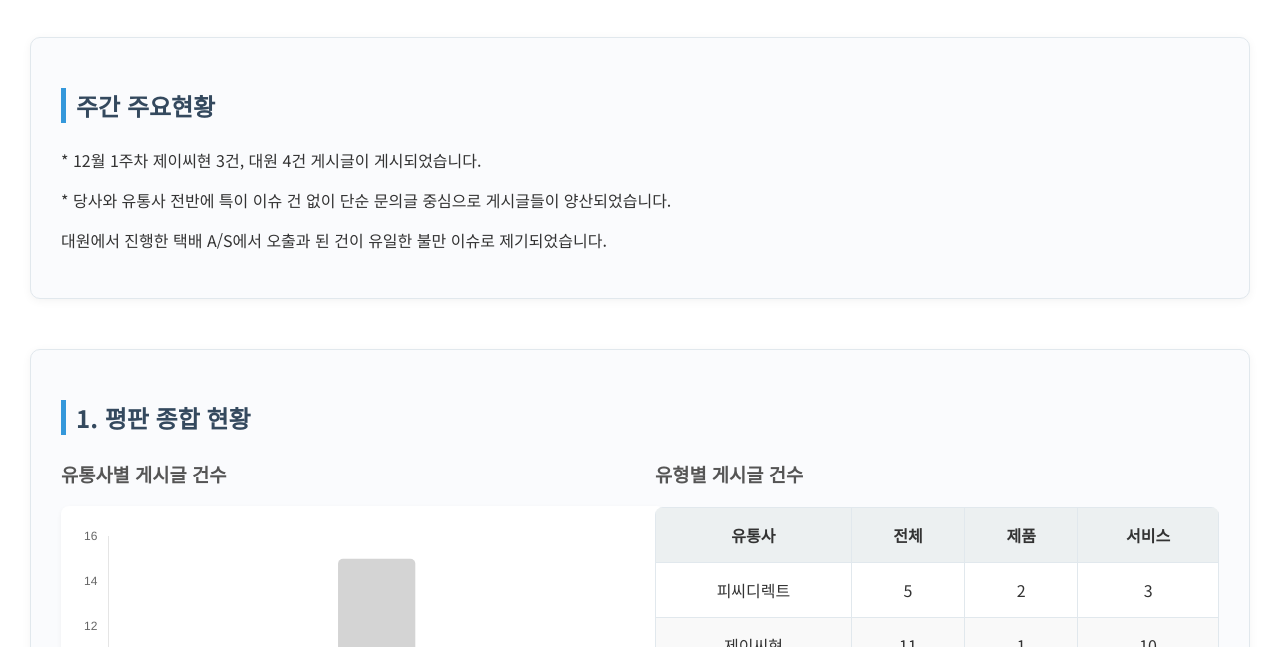
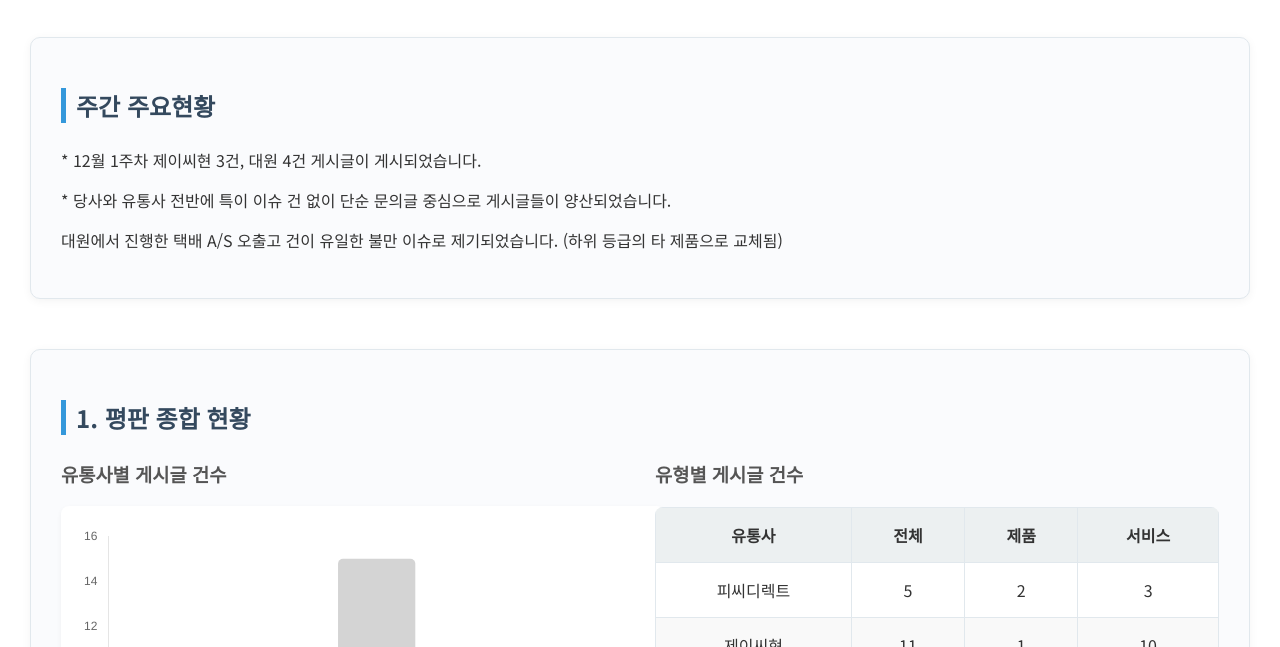
Before and after one commit to bullazure/report_pcd.hv-stone, a plain HTML site: page report_pcd/[NEW] 2025_1208.html in a window 1280 px wide. Shown: the part 153-800 px from the top of the page. Drawn offline with nearby package versions, Linux system fonts and the light colour scheme.

Commit message:
Update [NEW] 2025_1208.html

```diff
--- a/report_pcd/[NEW] 2025_1208.html
+++ b/report_pcd/[NEW] 2025_1208.html
@@ -118,7 +118,7 @@
             <h2>주간 주요현황</h2>
             <p>* 12월 1주차 제이씨현 3건, 대원 4건 게시글이 게시되었습니다.</p>
             <p>* 당사와 유통사 전반에 특이 이슈 건 없이 단순 문의글 중심으로 게시글들이 양산되었습니다.</p>
-            <p>대원에서 진행한 택배 A/S에서 오출과 된 건이 유일한 불만 이슈로 제기되었습니다.</p>
+            <p>대원에서 진행한 택배 A/S 오출고 건이 유일한 불만 이슈로 제기되었습니다. (하위 등급의 타 제품으로 교체됨)</p>
         </div>
 
         <div class="section-box">
```
